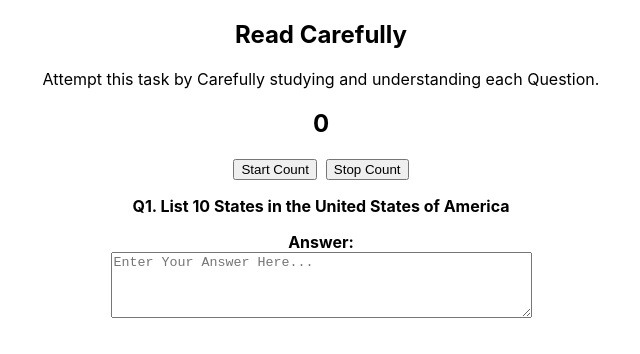
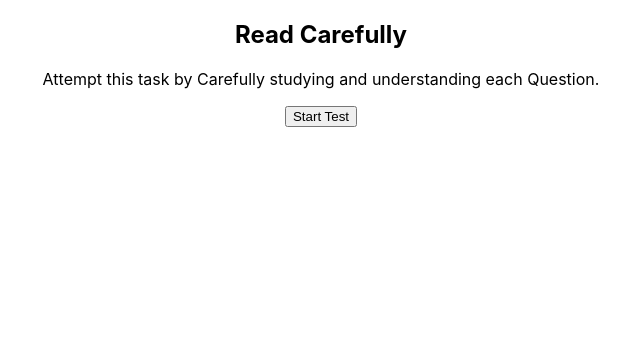
Before and after one commit to emmaddo/counter, a React (Create React App) app: page / in a window 1280 px wide. Shown: the top 354 px of the page, without its empty margins (319-959 px from the left). Built offline with nearby package versions, Linux system fonts and the light colour scheme.

Commit message:
Add routing and navigation links to Instruction and Questions components

```diff
--- a/package.json
+++ b/package.json
@@ -8,6 +8,7 @@
     "@testing-library/user-event": "^13.5.0",
     "react": "^18.3.1",
     "react-dom": "^18.3.1",
+    "react-router-dom": "^6.26.0",
     "react-scripts": "5.0.1",
     "web-vitals": "^2.1.4"
   },
--- a/src/App.js
+++ b/src/App.js
@@ -1,36 +1,68 @@
-import React, {useState, useEffect} from "react";
+import React, { useState, useEffect } from "react";
+import { Route, Routes, useNavigate, Link } from "react-router-dom";
+import Instruction from "./MyComponents/instruction";
+import Questions from "./MyComponents/questions";
 
-function App(){
-let [count, setCount] = useState(0);
+function App() {
+  const [count, setCount] = useState(10);
   const [isCounting, setIsCounting] = useState(false);
+  const navigate = useNavigate();
 
   useEffect(() => {
-  if(isCounting){
-  const intervalId = setInterval(()=>{
-    setCount(prevCount => prevCount + 1);
+    if (isCounting && count > 0) {
+      const intervalId = setInterval(() => {
+        setCount((prevCount) => prevCount - 1);
       }, 1000);
-  return ()=> {
+      return () => {
         clearInterval(intervalId);
+      };
     }
-} }
+  }, [isCounting, count]);
 
-  ,[isCounting]);
-
-function startCount(){
+  function startCount() {
     setIsCounting(true);
+    navigate('/questions');
   }
 
-function stopCount(){
+  function stopCount() {
     setIsCounting(false);
     setCount(0);
   }
+
   return (
     <div>
-      <center><h2>{count}</h2>
-      <button onClick={startCount}>Start Count</button>&nbsp;&nbsp;<button onClick={stopCount}>Stop Count</button>
+      <Routes>
+        <Route path="/" element={<InstructionPage />} />
+        <Route path="/questions" element={<QuestionsPage count={count} startCount={startCount} stopCount={stopCount} />} />
+      </Routes>
+    </div>
+  );
+}
+
+function InstructionPage() {
+  const navigate = useNavigate();
+  return (
+    <div>
+      <Instruction />
+      <center>
+        <button onClick={() => navigate('/questions')}>Start Test</button>
       </center>
     </div>
+  );
+}
 
+function QuestionsPage({ count, startCount, stopCount }) {
+  return (
+    <div>
+      <center>
+        <h2>{count}</h2>
+        <button onClick={startCount}>Start Test</button>&nbsp;&nbsp;
+        <button onClick={stopCount}>Stop Test</button>
+       &nbsp;&nbsp;&nbsp;&nbsp;&nbsp;&nbsp;&nbsp;&nbsp;&nbsp;&nbsp;
+        <Link to="/">Back Home</Link>
+      </center>
+      <Questions />
+    </div>
   );
 }
 
--- a/src/index.js
+++ b/src/index.js
@@ -1,17 +1,16 @@
 import React from 'react';
 import ReactDOM from 'react-dom/client';
+import { BrowserRouter } from 'react-router-dom'; // Import BrowserRouter
 import './index.css';
 import App from './App';
 import reportWebVitals from './reportWebVitals';
-import Instruction from './instruction';
-import Questions from './questions';
 
 const root = ReactDOM.createRoot(document.getElementById('root'));
 root.render(
   <React.StrictMode>
-    <Instruction />
-    <App />
-    <Questions />
+    <BrowserRouter> {/* Wrap App with BrowserRouter */}
+      <App />
+    </BrowserRouter>
   </React.StrictMode>
 );
 
```
Also changed, not shown: src/MyComponents/instruction.js (renamed from src/instruction.js), src/MyComponents/questions.js (renamed from src/questions.js), 1 other file (tests, documents, lock files or other folders). Lines whose indentation alone changed are shown as unchanged.
